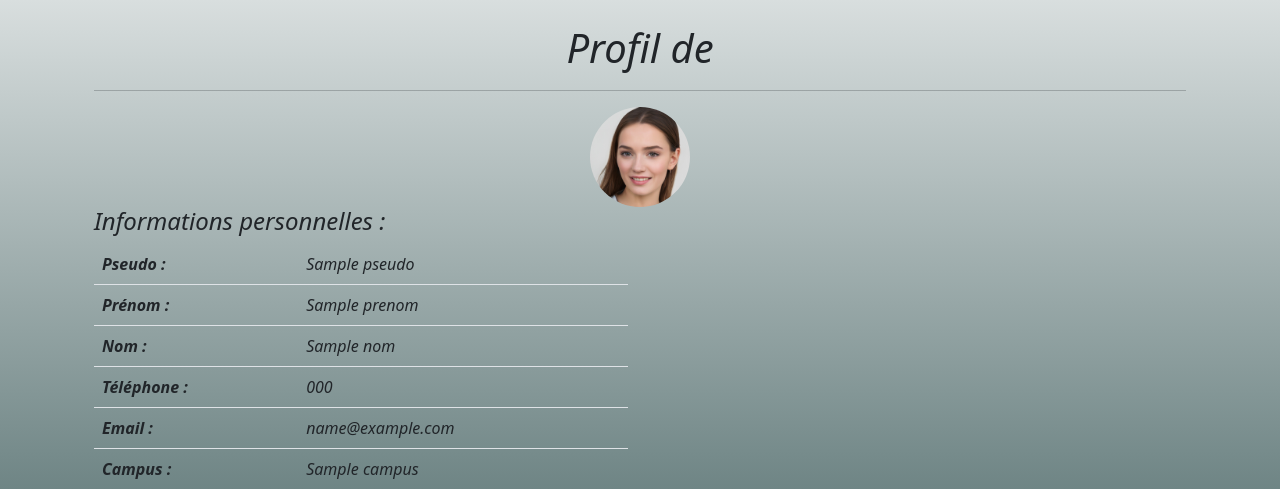
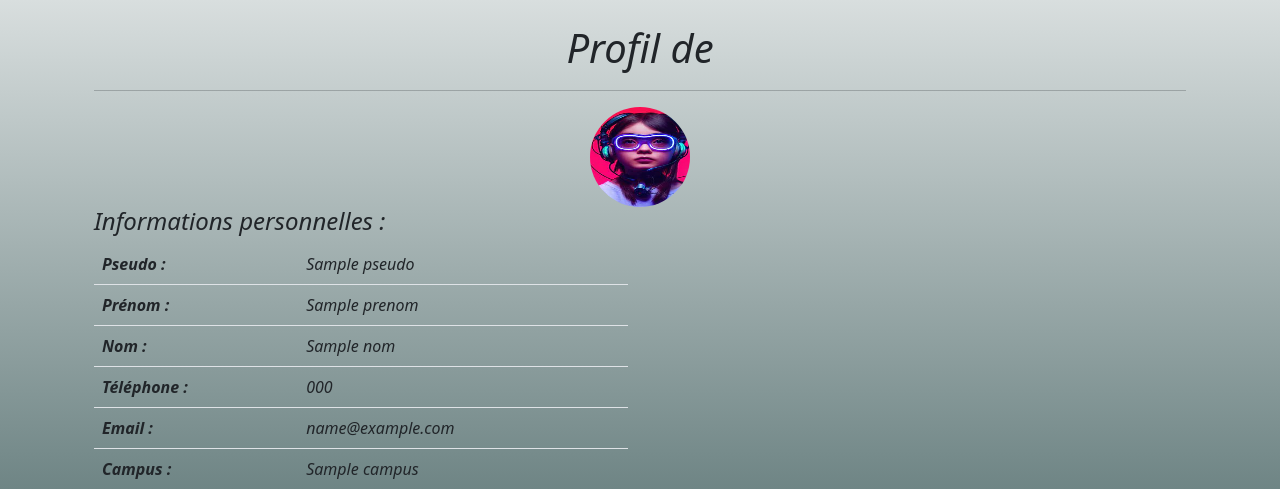
Before and after one commit to Maudilama/Sorties_ENI, a Symfony app: template templates/profile/show.html.twig in a window 1280 px wide. Shown: the part 180-669 px from the top of the page. Run offline with Twig, Linux system fonts and the light colour scheme; the template is opened without the code that fills it: most values are stand-ins (such as "Sample title", 1, 10 or a date in 2020); some libraries are stand-ins or nearby versions.

Commit message:
Modif de edit.html.twig, show.html.twig

```diff
--- a/templates/profile/edit.html.twig
+++ b/templates/profile/edit.html.twig
@@ -8,9 +8,9 @@
 {% block body %}
     <div class="user-profile">
         {% if user.photoFilename %}
-            <img src="{{ asset('img/' ~ user.photoFilename) }}" alt="Photo de profil de {{ user.pseudo }}" class="user-photo"/>
+            <img src="{{ asset('img/photos/' ~ user.photoFilename) }}" alt="Photo de profil de {{ user.pseudo }}" class="user-photo"/>
         {% else %}
-            <img src="{{ asset('img/photos/64524a9d4a612.jpg') }}" alt="{{ user.prenom }} {{ user.nom }}" class="user-photo"/>
+            <img src="{{ asset('img/photos/default-profile.jpg') }}" alt="{{ user.prenom }} {{ user.nom }}" class="user-photo"/>
         {% endif %}
     </div>
     <h1>Modifier mon profil</h1>
--- a/templates/profile/show.html.twig
+++ b/templates/profile/show.html.twig
@@ -8,9 +8,9 @@
         <hr>
         <div class="user-profile">
             {% if user.photoFilename %}
-                <img src="{{ asset('img/' ~ user.photoFilename) }}" alt="Photo de profil de {{ user.pseudo }}" class="user-photo"/>
+                <img src="{{ asset('img/photos/' ~ user.photoFilename) }}" alt="Photo de profil de {{ user.pseudo }}" class="user-photo"/>
             {% else %}
-                <img src="{{ asset('img/photos/64528f1c317a2.jpg') }}" alt="{{ user.prenom }} {{ user.nom }}" class="user-photo"/>
+                <img src="{{ asset('img/photos/default-profile.jpg') }}" alt="{{ user.prenom }} {{ user.nom }}" class="user-photo"/>
             {% endif %}
         </div>
 
```
Also changed, not shown: public/img/photos/default-profile.jpg (added).
